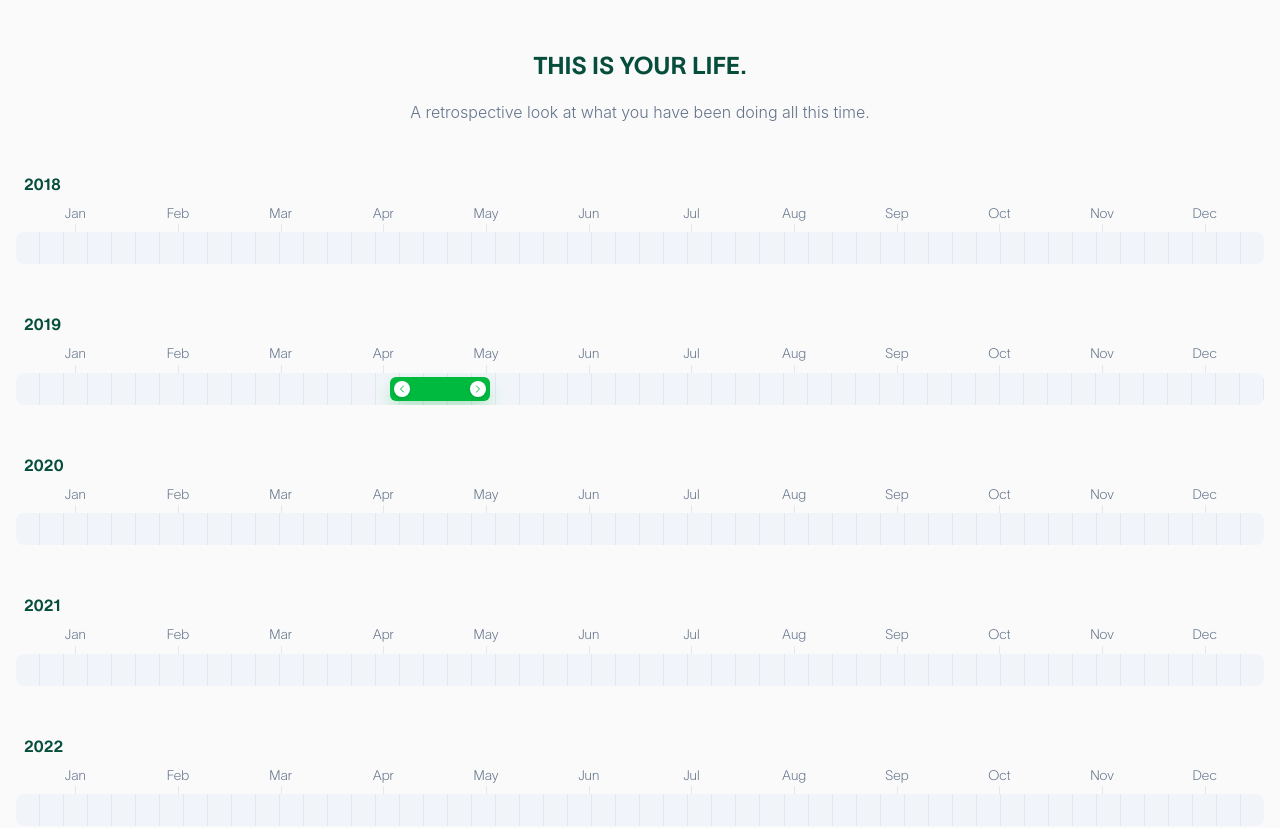
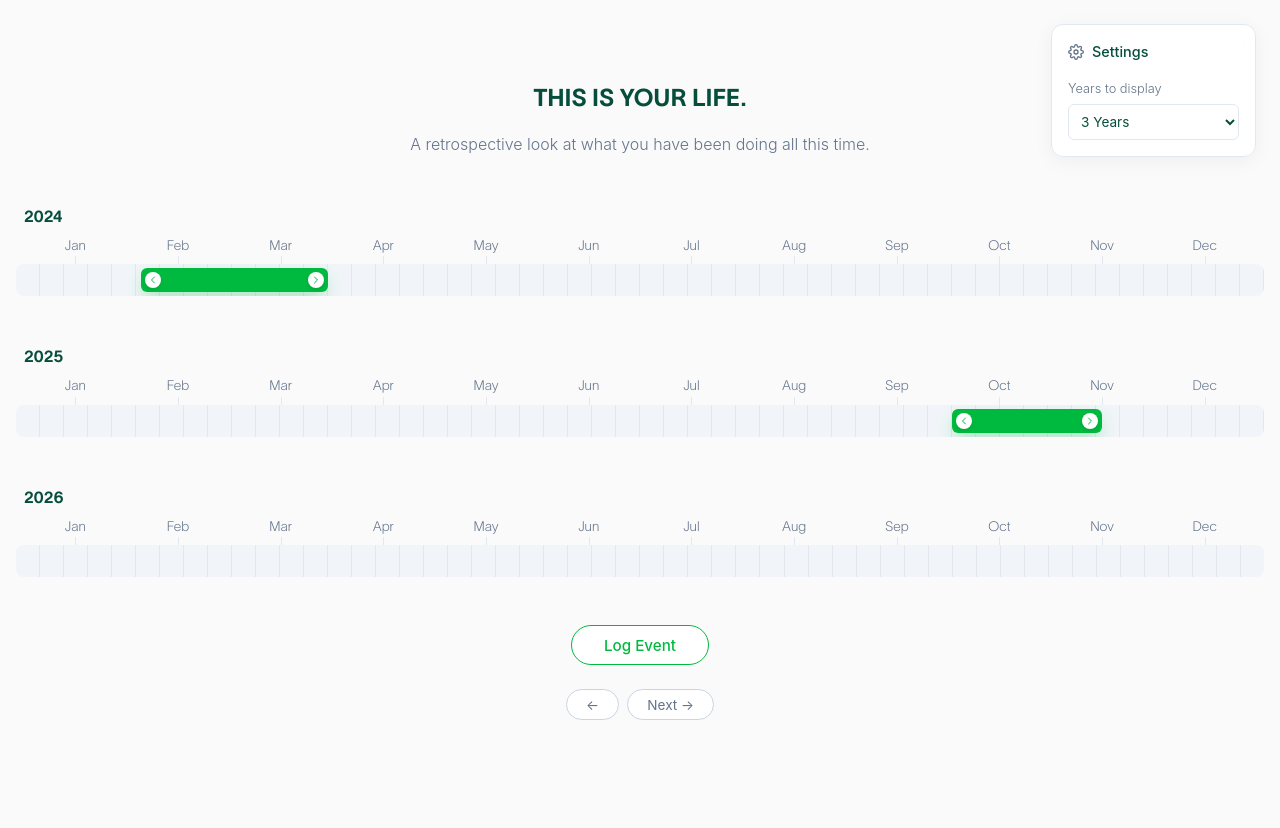
Before and after one commit to miggu/timeline, a React (Vite) app: page / in a window 1280 px wide. Shown: the top 828 px of the page. After the commit the page ends 800 px from the top, so only its background shows below. Built offline with nearby package versions, Linux system fonts and the light colour scheme; a web font is replaced by a local one.

Commit message:
feat: Add SettingsPanel to control timeline year range

```diff
--- a/src/App.tsx
+++ b/src/App.tsx
@@ -1,9 +1,17 @@
 import React, { useState } from "react";
 import { DndContext, type DragEndEvent } from "@dnd-kit/core";
 import { TimelineRow } from "./components/TimelineRow";
+import { SettingsPanel } from "./components/SettingsPanel";
 
 const App: React.FC = () => {
-	const years = Array.from({ length: 2026 - 2018 + 1 }, (_, i) => 2018 + i);
+	const currentYear = 2026;
+	const [yearsToDisplay, setYearsToDisplay] = useState<number>(3); // Default to 3 years
+
+	// Calculate the array of years to map over
+	const years = Array.from(
+		{ length: yearsToDisplay },
+		(_, i) => currentYear - (yearsToDisplay - 1) + i,
+	);
 
 	const [events, setEvents] = useState([
 		{ id: "e1", year: 2024, leftPercent: 10, widthPercent: 15 },
@@ -40,6 +48,10 @@ const App: React.FC = () => {
 
 	return (
 		<div className="timeline-card">
+			<SettingsPanel
+				yearsToDisplay={yearsToDisplay}
+				setYearsToDisplay={setYearsToDisplay}
+			/>
 			<h1>THIS IS YOUR LIFE.</h1>
 
 			<div className="subtitle">
--- /dev/null
+++ b/src/components/SettingsPanel.tsx
@@ -0,0 +1,37 @@
+import React from "react";
+
+interface SettingsPanelProps {
+	yearsToDisplay: number;
+	setYearsToDisplay: (years: number) => void;
+}
+
+export const SettingsPanel: React.FC<SettingsPanelProps> = ({
+	yearsToDisplay,
+	setYearsToDisplay,
+}) => {
+	return (
+		<div className="settings-panel">
+			<div className="settings-header">
+				<svg viewBox="0 0 24 24" className="icon-sm">
+					<path d="M12 15a3 3 0 100-6 3 3 0 000 6z" />
+					<path d="M19.4 15a1.65 1.65 0 00.33 1.82l.06.06a2 2 0 010 2.83 2 2 0 01-2.83 0l-.06-.06a1.65 1.65 0 00-1.82-.33 1.65 1.65 0 00-1 1.51V21a2 2 0 01-2 2 2 2 0 01-2-2v-.09A1.65 1.65 0 009 19.4a1.65 1.65 0 00-1.82.33l-.06.06a2 2 0 01-2.83 0 2 2 0 010-2.83l.06-.06a1.65 1.65 0 00.33-1.82 1.65 1.65 0 00-1.51-1H3a2 2 0 01-2-2 2 2 0 012-2h.09A1.65 1.65 0 004.6 9a1.65 1.65 0 00-.33-1.82l-.06-.06a2 2 0 010-2.83 2 2 0 012.83 0l.06.06a1.65 1.65 0 001.82.33H9a1.65 1.65 0 001-1.51V3a2 2 0 012-2 2 2 0 012 2v.09a1.65 1.65 0 001 1.51 1.65 1.65 0 001.82-.33l.06-.06a2 2 0 012.83 0 2 2 0 010 2.83l-.06.06a1.65 1.65 0 00-.33 1.82V9a1.65 1.65 0 001.51 1H21a2 2 0 012 2 2 2 0 01-2 2h-.09a1.65 1.65 0 00-1.51 1z" />
+				</svg>
+				<span>Settings</span>
+			</div>
+
+			<div className="settings-group">
+				<label>Years to display</label>
+				<select
+					value={yearsToDisplay}
+					onChange={(e) => setYearsToDisplay(Number(e.target.value))}
+					className="settings-select"
+				>
+					<option value={1}>1 Year (Current)</option>
+					<option value={3}>3 Years</option>
+					<option value={5}>5 Years</option>
+					<option value={9}>9 Years (Since 2018)</option>
+				</select>
+			</div>
+		</div>
+	);
+};
--- a/src/style.css
+++ b/src/style.css
@@ -288,3 +288,65 @@ svg {
 	z-index: 5;
 	transform: translateX(-50%);
 }
+
+/* Settings Panel */
+.settings-panel {
+	position: fixed;
+	top: 1.5rem;
+	right: 1.5rem;
+	background: rgba(255, 255, 255, 0.85);
+	backdrop-filter: blur(12px);
+	border: 1px solid var(--border-color);
+	border-radius: 12px;
+	padding: 1rem;
+	box-shadow: 0 4px 20px rgba(0, 0, 0, 0.05);
+	z-index: 1000;
+	min-width: 200px;
+}
+
+.settings-header {
+	display: flex;
+	align-items: center;
+	gap: 0.5rem;
+	font-weight: 500;
+	margin-bottom: 1rem;
+	color: var(--text-primary);
+	font-size: 0.9rem;
+}
+
+.icon-sm {
+	width: 1rem;
+	height: 1rem;
+	fill: none;
+	stroke: var(--text-secondary);
+	stroke-width: 2;
+	stroke-linecap: round;
+	stroke-linejoin: round;
+}
+
+.settings-group {
+	display: flex;
+	flex-direction: column;
+	gap: 0.4rem;
+}
+
+.settings-group label {
+	font-size: 0.8rem;
+	color: var(--text-secondary);
+}
+
+.settings-select {
+	padding: 0.5rem;
+	border: 1px solid var(--border-color);
+	border-radius: 6px;
+	background: white;
+	color: var(--text-primary);
+	font-family: inherit;
+	font-size: 0.85rem;
+	cursor: pointer;
+	outline: none;
+}
+
+.settings-select:focus {
+	border-color: var(--accent-green);
+}
```
